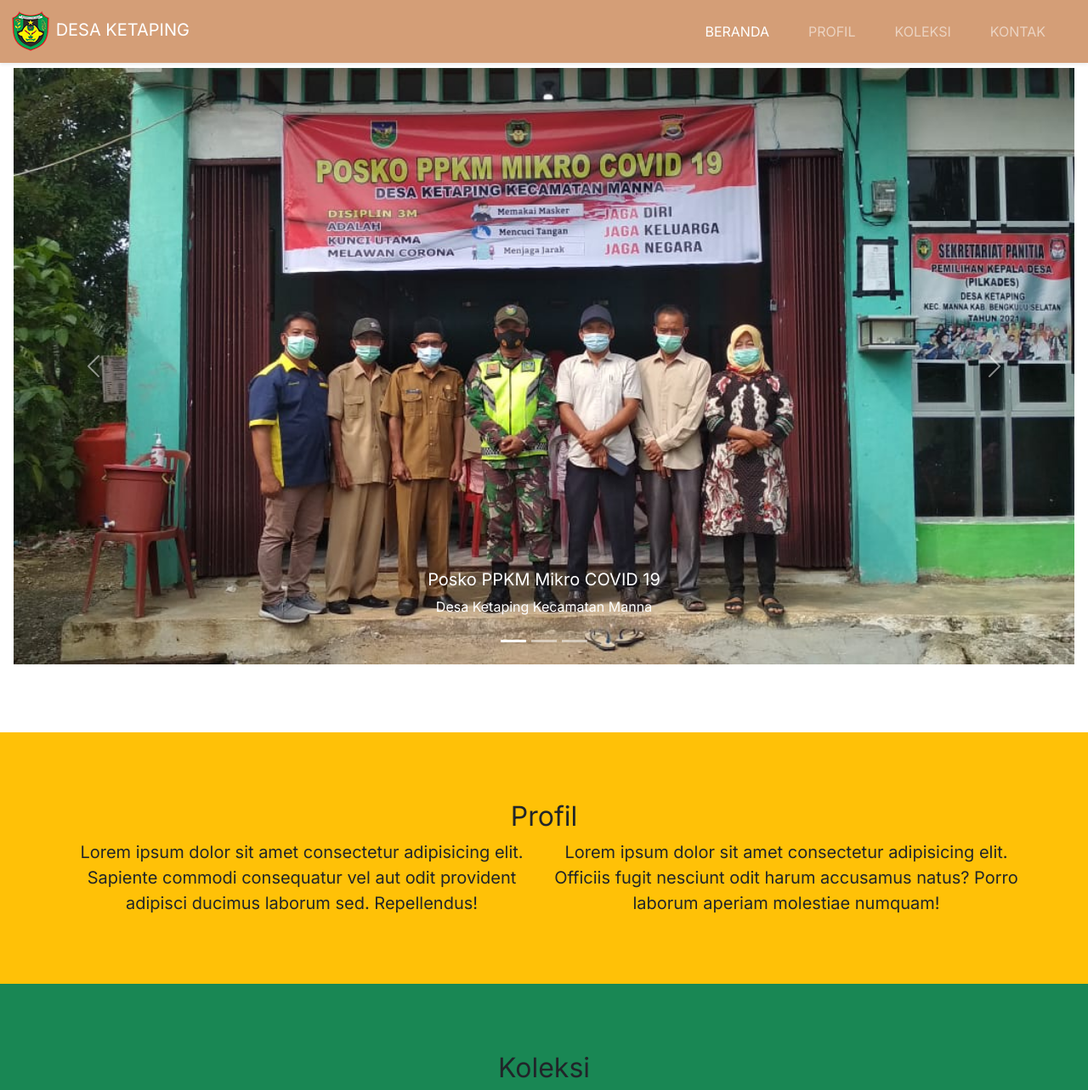
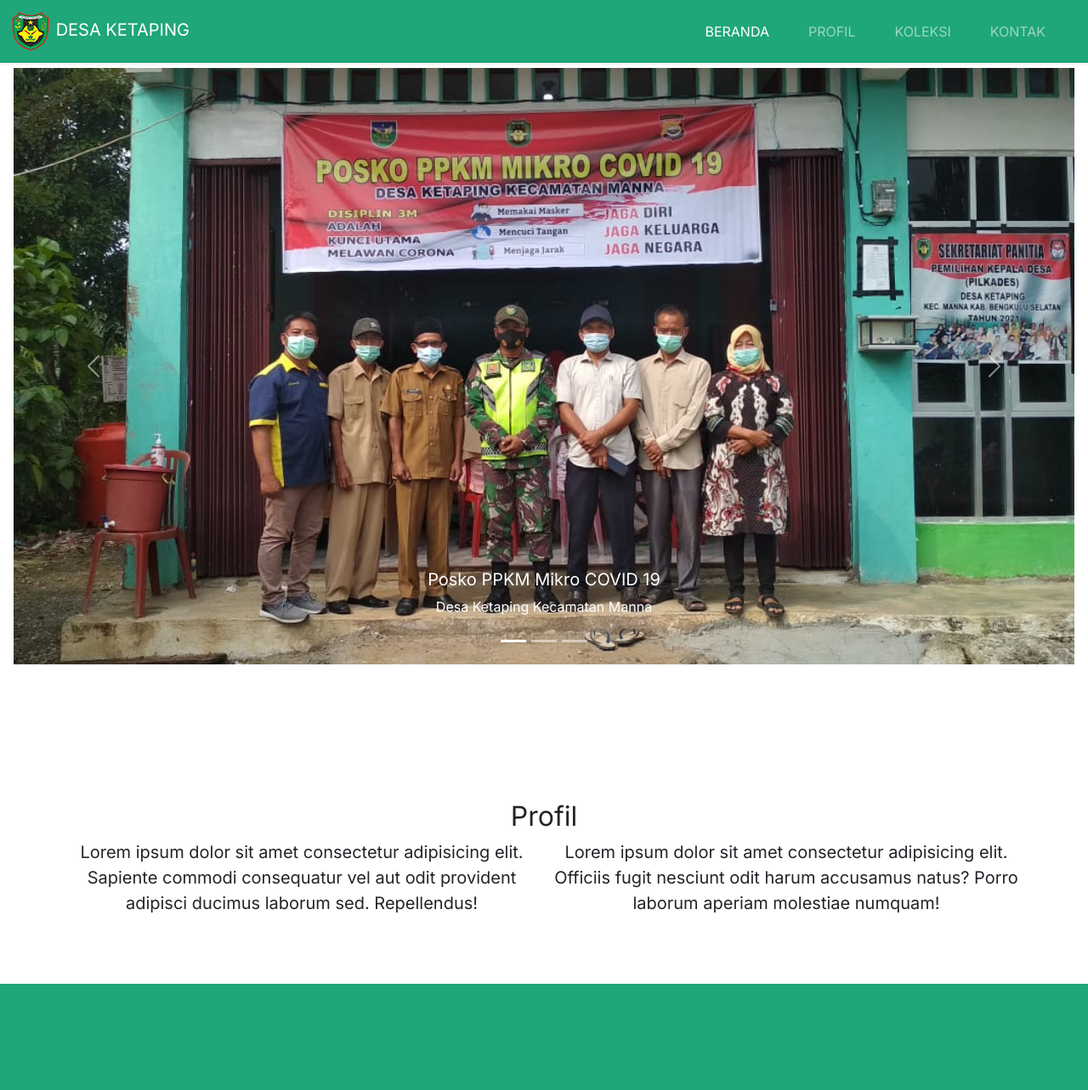
Before and after one commit to rizzodev/desa, a PHP site: page / in a window 1280 px wide. Shown: the top 1283 px of the page at 85% size. Run offline with PHP 8.4, Linux system fonts and the light colour scheme.

Commit message:
Color changes for background

```diff
--- a/css/main.css
+++ b/css/main.css
@@ -3,13 +3,19 @@
 }
 
 .navbar{
-    background-color: #d49e77;
+    background-color: #1FA67A;
 }
 
+#koleksi{
+    background-color: #1FA67A;
+}
 body{
     font-family: 'Inter', sans-serif;
 }
 
+footer{
+    background-color: #313233;
+}
 /* #carouselExampleCaptions img{
     max-height: 1000px;
 } */
--- a/index.html
+++ b/index.html
@@ -116,7 +116,7 @@
 
     </section>
     <!--  -->
-    <section id="profil" class="jumbotron bg-warning">
+    <section id="profil" class="jumbotron">
 
         <div class="container">
 
@@ -138,16 +138,16 @@
             </div>
         </div>
     </section>
-    <section id="koleksi" class="jumbotron bg-success">
-        <div class="container">
+    <section id="koleksi" class="jumbotron">
+        <!-- <div class="container">
             <div class="row text-center">
                 <div class="col">
                     <h2>Koleksi</h2>
                 </div>
             </div>
-            <div class="row">
+            <div class="row"> -->
                 <!-- mb margin bottom, md to responsive column -->
-                <div class="col-md-4 mb-5">
+                <!-- <div class="col-md-4 mb-5">
                     <div class="card">
                         <img src="https://media.istockphoto.com/photos/freedom-chains-that-transform-into-birds-charge-concept-picture-id1322104312?b=1&k=20&m=1322104312&s=170667a&w=0&h=VQyPkFkMKmo0e4ixjhiOLjiRs_ZiyKR_4SAsagQQdkk="
                             alt="">
@@ -176,18 +176,19 @@
                                 labore.</p>
                         </div>
                     </div>
-                </div>
+                </div> -->
 
             </div>
         </div>
     </section>
     <!--  -->
-    <section id="kontak" class="jumbotron bg-dark">
+    <section id="kontak" class="jumbotron">
         <h2 class="text-light text-center">Kontak</h2>
     </section>
 
     <!-- Footer -->
-    <footer class="bg-info text-white text-center fw-bold">
+    <footer class="text-white text-center fw-bold">
+        <!-- <img src="img/footer.jpg" width="100%" height=""> -->
         <p>Created by ...</p>
     </footer>
 </body>
```
